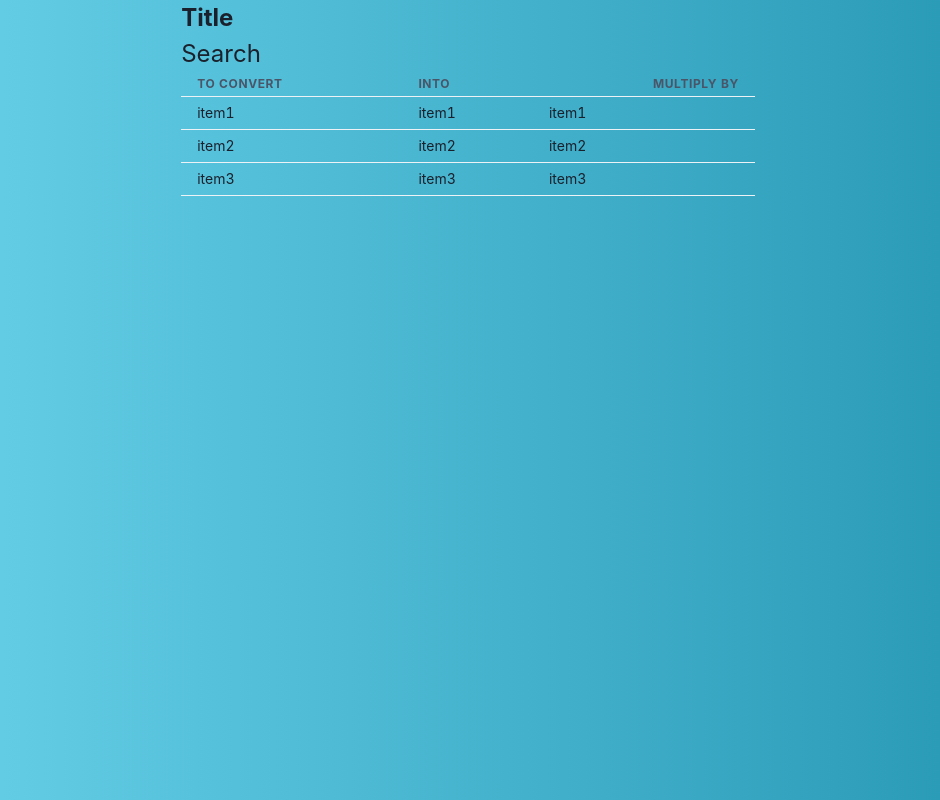
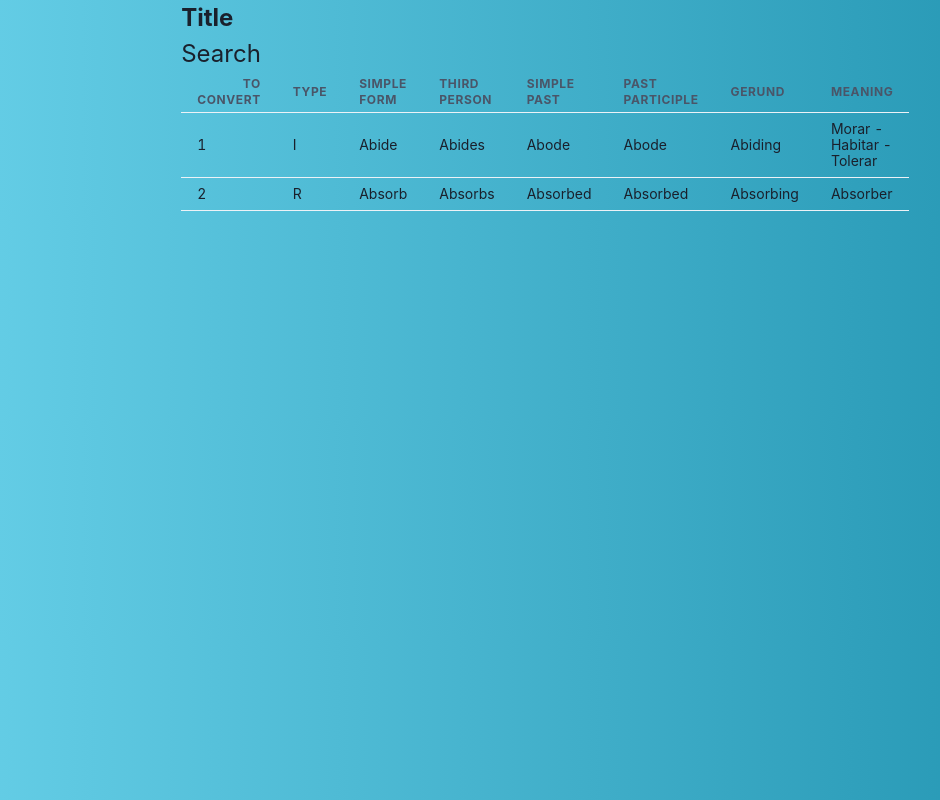
Before and after one commit to sherlock28/list-verb-english, a React (Create React App) app: page / in a window 1280 px wide. Shown: the whole page, without its empty margins (172-1112 px from the left). Built offline with nearby package versions, Linux system fonts and the light colour scheme.

Commit message:
Change: structure of the results table adapted to the data structure

```diff
--- a/src/components/Results/index.js
+++ b/src/components/Results/index.js
@@ -7,21 +7,24 @@ import {
     Tr,
     Th,
 } from '@chakra-ui/react'
-
-const listItem = ['item1', 'item2', 'item3'];
+import { listOfVerbs } from "../../data/listOfVerbs";
 
 export function Results() {
     return (<Table size='sm'>
         <Thead>
             <Tr>
-                <Th>To convert</Th>
-                <Th>into</Th>
-                <Th isNumeric>multiply by</Th>
+                <Th isNumeric>To convert</Th>
+                <Th>Type</Th>
+                <Th>Simple Form</Th>
+                <Th>Third Person</Th>
+                <Th>Simple Past</Th>
+                <Th>Past Participle</Th>
+                <Th>Gerund</Th>
+                <Th>Meaning</Th>
             </Tr>
         </Thead>
         <Tbody>
-            {listItem.map((item, index) => <Row key={index} data={item} />)}
-
+            {listOfVerbs.map(item => <Row key={item.id} data={item} />)}
         </Tbody>
     </Table>)
 }
--- a/src/components/Row/index.js
+++ b/src/components/Row/index.js
@@ -4,9 +4,14 @@ import { Tr, Td } from "@chakra-ui/react";
 export function Row({ data }) {
     return <>
         <Tr>
-            <Td>{ data }</Td>
-            <Td>{ data }</Td>
-            <Td>{ data }</Td>
+            <Td>{ data.id }</Td>
+            <Td>{ data.type }</Td>
+            <Td>{ data.simpleForm }</Td>
+            <Td>{ data.thirdPerson }</Td>
+            <Td>{ data.simplePast }</Td>
+            <Td>{ data.pastParticiple }</Td>
+            <Td>{ data.gerund }</Td>
+            <Td>{ data.meaning }</Td>
         </Tr>
     </>;
 }
--- a/src/data/listOfVerbs.js
+++ b/src/data/listOfVerbs.js
@@ -10,7 +10,7 @@ export const listOfVerbs = [
         "meaning": "Morar - Habitar - Tolerar",
     },
     {
-        "id": 1,
+        "id": 2,
         "type": "R",
         "simpleForm": "Absorb",
         "thirdPerson": "Absorbs",
```
